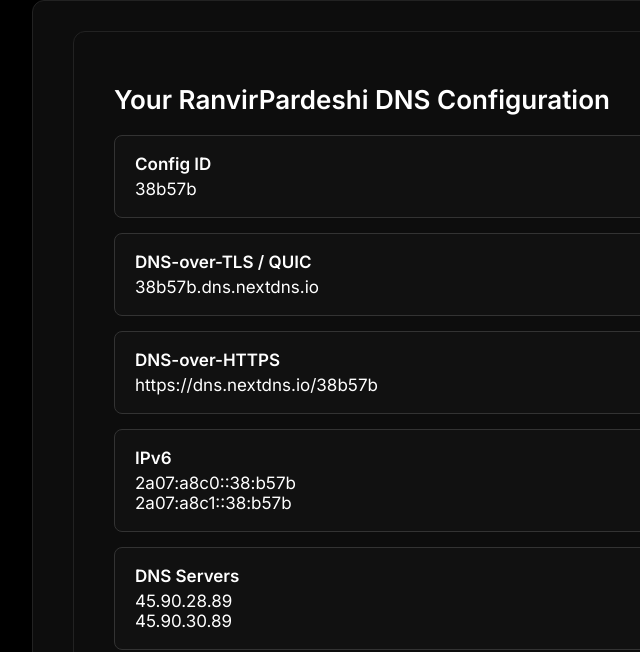
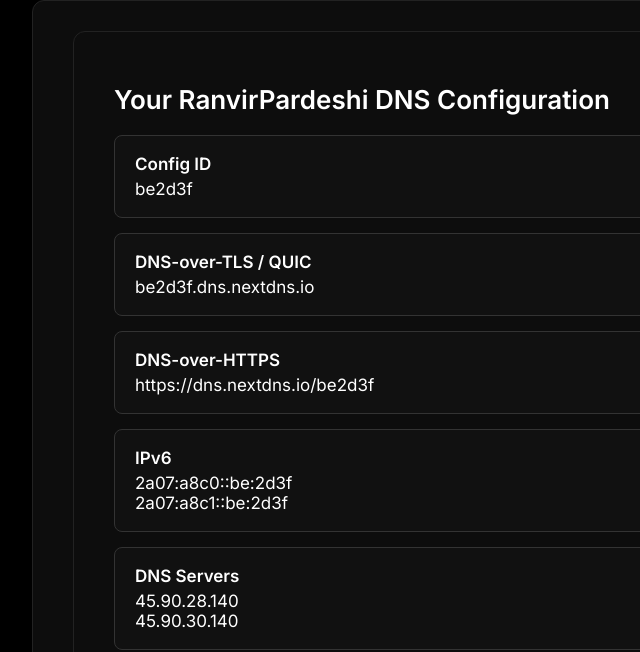
Before and after one commit to ranvir80/nextdns, a plain HTML site: page index.html in a window 1280 px wide. Shown: the part 300-952 px from the top of the page, 192-832 px from the left. Drawn offline with Linux system fonts and the light colour scheme.

Commit message:
Update index.html

```diff
--- a/index.html
+++ b/index.html
@@ -61,29 +61,29 @@
 
 <div class="dns-box">
     <div class="label">Config ID</div>
-    38b57b
+    be2d3f
 </div>
 
 <div class="dns-box">
     <div class="label">DNS-over-TLS / QUIC</div>
-    38b57b.dns.nextdns.io
+    be2d3f.dns.nextdns.io
 </div>
 
 <div class="dns-box">
     <div class="label">DNS-over-HTTPS</div>
-    https://dns.nextdns.io/38b57b
+    https://dns.nextdns.io/be2d3f
 </div>
 
 <div class="dns-box">
     <div class="label">IPv6</div>
-    2a07:a8c0::38:b57b<br>
-    2a07:a8c1::38:b57b
+    2a07:a8c0::be:2d3f<br>
+    2a07:a8c1::be:2d3f
 </div>
 
 <div class="dns-box">
     <div class="label">DNS Servers</div>
-    45.90.28.89<br>
-    45.90.30.89
+    45.90.28.140<br>
+    45.90.30.140
 </div>
 
 <h2>Copy & Paste Anywhere</h2></h2>
```
